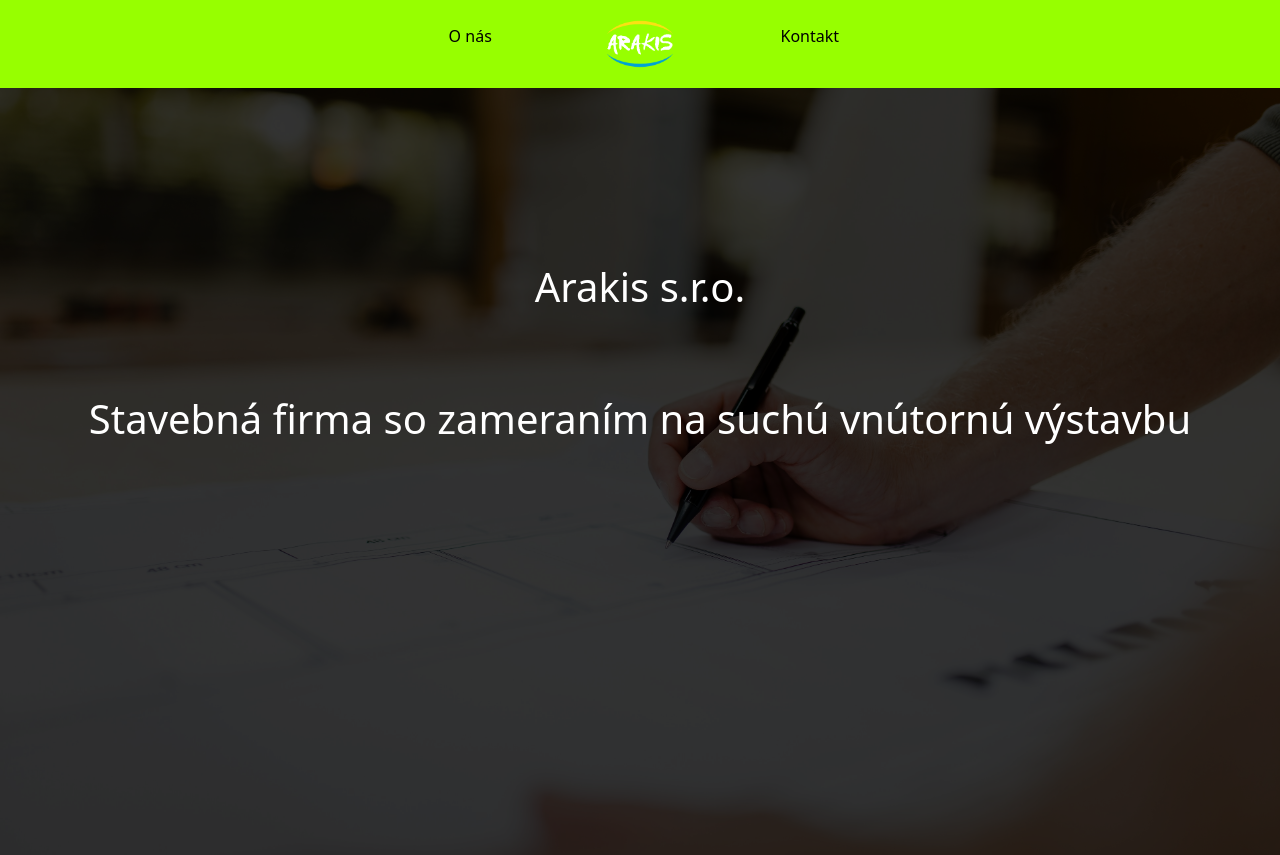
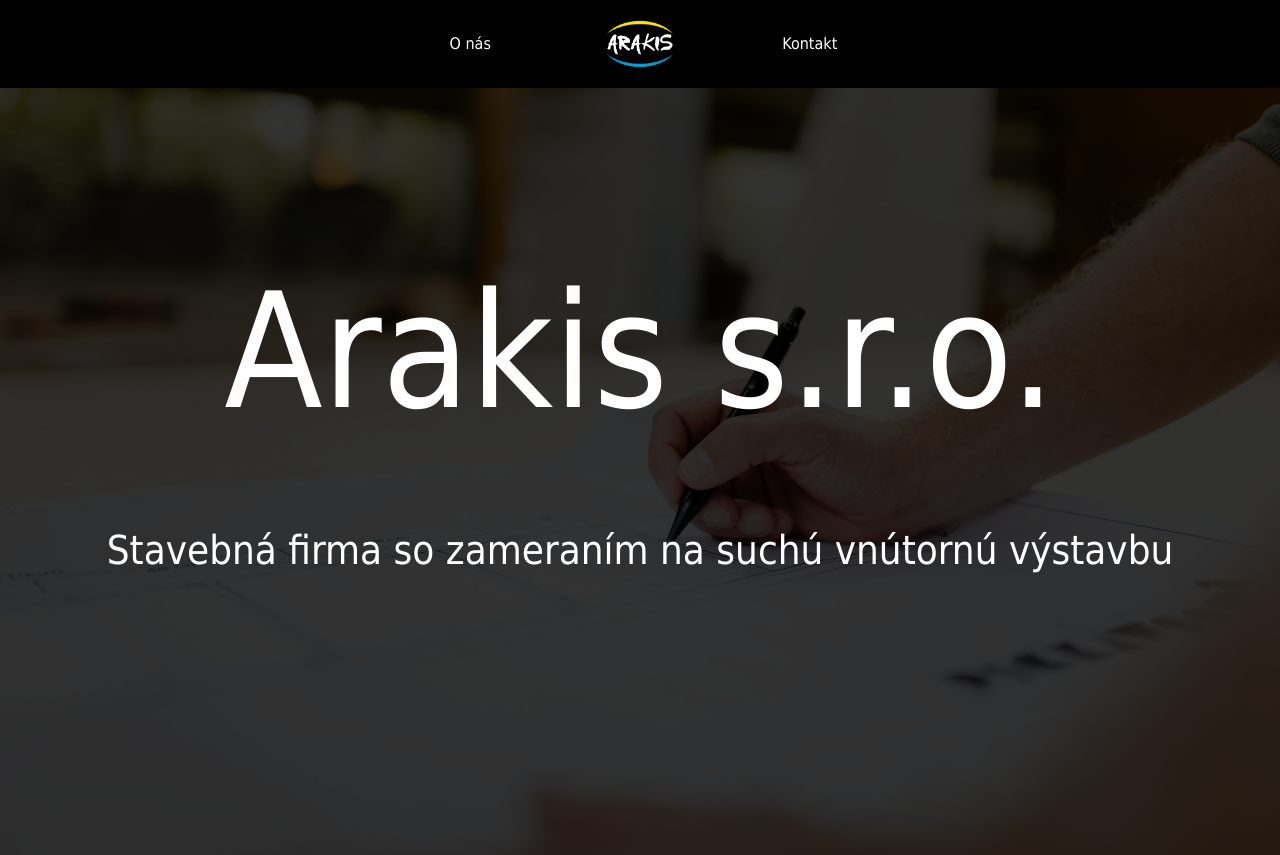
Before and after one commit to matus86309/matus86309.github.io, a PHP site: page /rasto/index.html in a window 1280 px wide. Shown: the top 855 px of the page. Run offline with PHP 8.4, Linux system fonts and the light colour scheme.

Commit message:
Quick fix

```diff
--- a/rasto/index.html
+++ b/rasto/index.html
@@ -6,8 +6,6 @@
     <meta name="author" content="Matúš Hába" />
 
     <title>Arakis s.r.o.</title>
-
-    <link rel="stylesheet" href="styles.css" />
     <link rel="shortcut icon" href="assets/logo.png" type="image/x-icon" />
     <link
       href="https://cdn.jsdelivr.net/npm/bootstrap@5.3.3/dist/css/bootstrap.min.css"
@@ -20,6 +18,8 @@
       integrity="sha384-YvpcrYf0tY3lHB60NNkmXc5s9fDVZLESaAA55NDzOxhy9GkcIdslK1eN7N6jIeHz"
       crossorigin="anonymous"
     ></script>
+
+    <link rel="stylesheet" href="styles.css" />
   </head>
   <body>
     <div class="fixed-top">
--- a/rasto/styles.css
+++ b/rasto/styles.css
@@ -4,7 +4,6 @@
 
 /* Bootstrap modifications */
 .bg-primary {
-  --bs-primary-rgb: 151, 255, 0 !important; /* RGB format for proper usage */
   background-color: black !important;
   --bs-navbar-active-color: white;
 }
```
